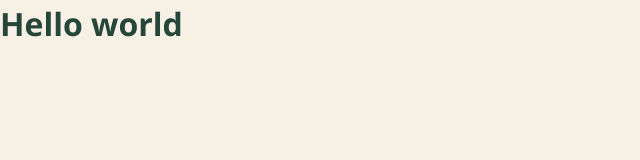
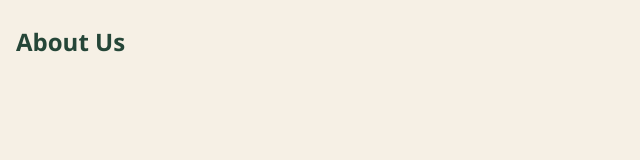
Before and after one commit to KateHalitsa/team-store, a website built with Vite: page index.html in a window 1280 px wide. Shown: the whole page, without its empty margins (0-640 px from the left). Built offline with nearby package versions, Linux system fonts and the light colour scheme.

Commit message:
feat: connect router to app

```diff
--- a/index.html
+++ b/index.html
@@ -7,6 +7,7 @@
         <title>team-store-app</title>
     </head>
     <body>
+        <div id="app"></div>
         <script type="module" src="/src/main.ts"></script>
     </body>
 </html>
--- a/src/main.ts
+++ b/src/main.ts
@@ -1,7 +1,8 @@
 import './styles/style.css';
+import { initRouter } from './router/router';
 
-const heading = document.createElement('h1');
+const app = document.querySelector<HTMLDivElement>('#app')!;
+const main = document.createElement('main');
 
-heading.textContent = 'Hello world';
-
-document.body.prepend(heading);
+app.append(main);
+initRouter(main);
```
